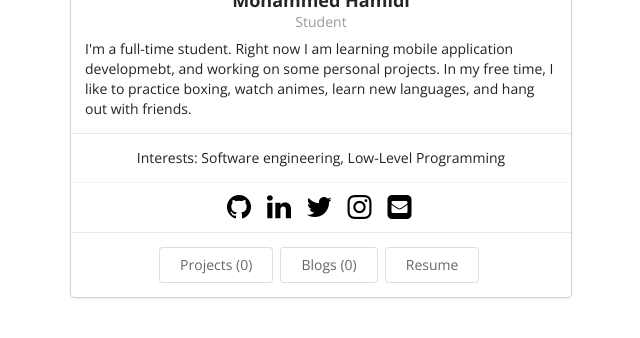
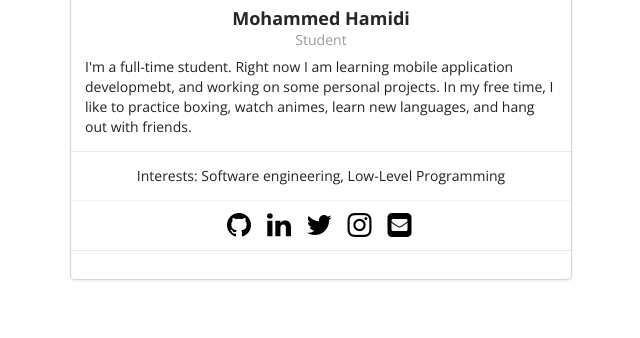
Before and after one commit to h1midi/h1midi.github.io, a Jekyll site: the page built from index.html, in a window 1280 px wide, cut to the strip 350-688 px from the top of the page. Shown: the whole strip, without its empty margins (319-959 px from the left). Built offline with Jekyll 4.4.1, drawn with Linux system fonts in a browser that asks for light colours.

Commit message:
Revert ";"
This reverts commit de17b038870faae0e11f1ec963ff805002e6f00b.

```diff
--- a/_includes/theme-home-builtin-1.html
+++ b/_includes/theme-home-builtin-1.html
@@ -38,7 +38,7 @@
         {% include home-network-links.html %}
       </div>
       <div class="center aligned content">
-        <a href="{{ site.baseurl}}/projects/">
+        <!-- <a href="{{ site.baseurl}}/projects/">
           <button class="ui basic button">Projects ({{ num_projects }})</button>
         </a>
         <a href="{{ site.baseurl}}/essays/">
@@ -46,7 +46,7 @@
         </a>
         <a href="{{ site.baseurl}}/bio/">
           <button class="ui basic button">{{ site.bio-page-label }}</button>
-        </a>
+        </a> -->
       </div>
     </div>
   </div>
--- a/essays/index.html
+++ b/essays/index.html
@@ -1,5 +1,5 @@
 ---
-layout: blogs
+layout: essays
 ---
 
 {% include {{ site.theme-essays }} %}
```
